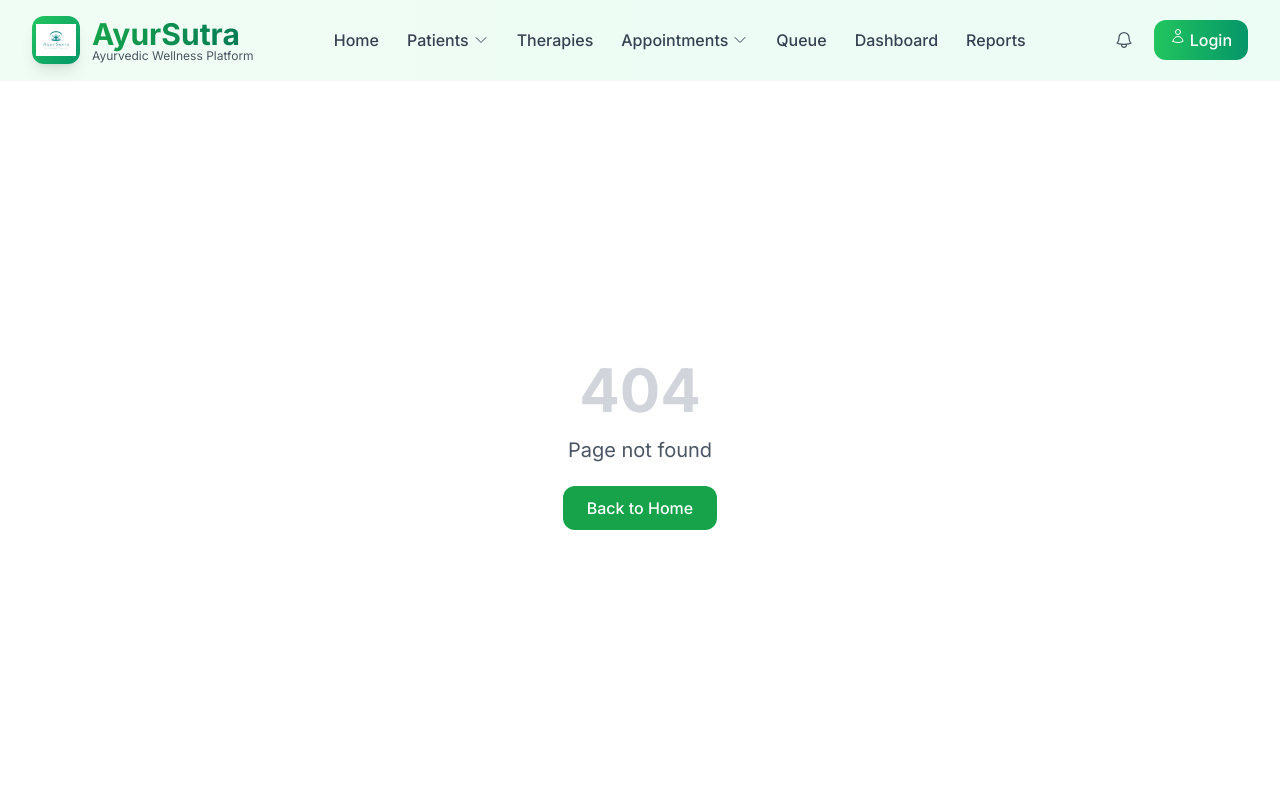
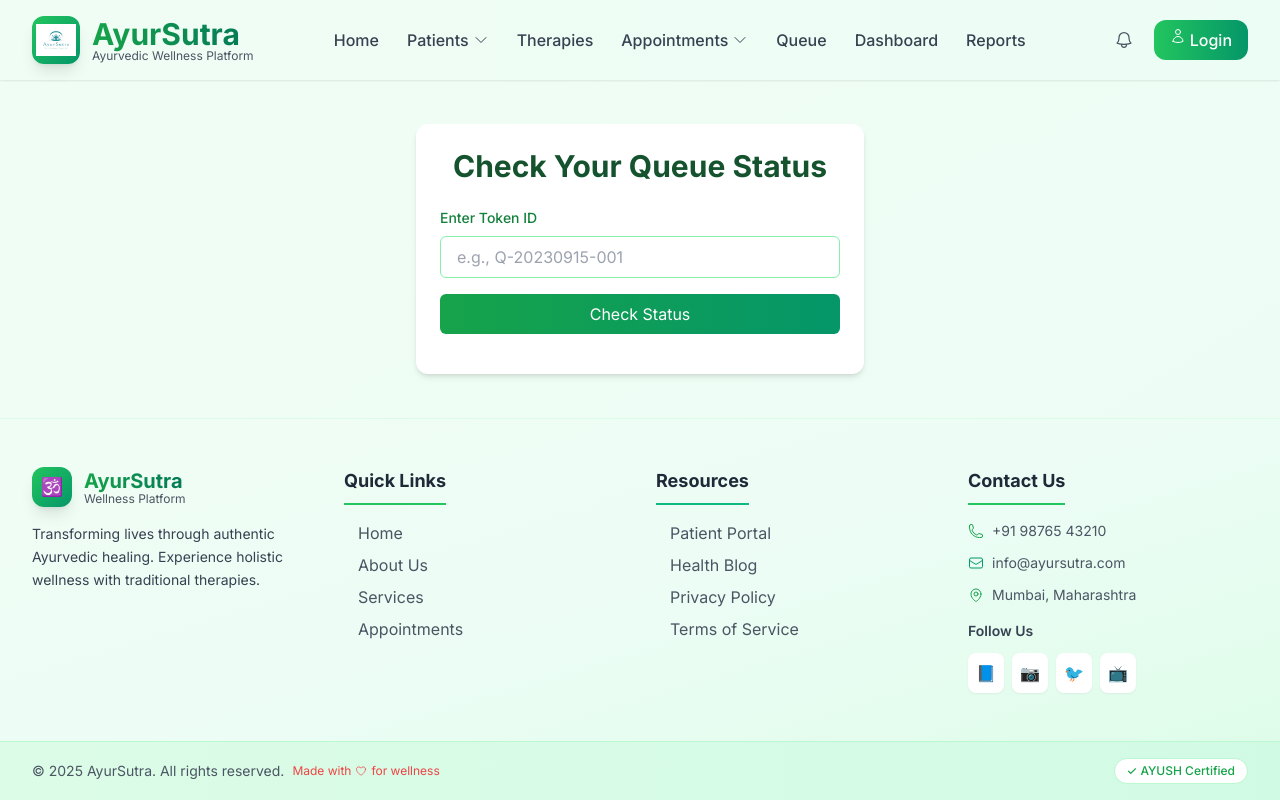
Before and after one commit to UtkarshArora09/AYURSUTRA, a React (Vite) app in the folder frontend/: page /queuetrends in a window 1280 px wide. Before the commit this address had no page. Built offline with nearby package versions, Linux system fonts and the light colour scheme.

Commit message:
Queuetrends made

```diff
--- a/frontend/src/App.jsx
+++ b/frontend/src/App.jsx
@@ -14,7 +14,7 @@ import PanchakarmaReschedule from './pages/PanchakarmaReschedule';
 import JoinQueue from './pages/JoinQueue';
 import QueueRescheduleCancel from './components/QueueRescheduleCancel';
 import PatientDashboard from './components/PatientDashboard';
-
+import QueueTrends from './queuetrends';
 function App() {
   return (
     <Router>
@@ -49,6 +49,7 @@ function App() {
             {/* Queue Routes */}
             <Route path="/queue" element={<JoinQueue />} />
             <Route path="/dashboard" element={<PatientDashboard/>}/>
+            <Route path="/queuetrends" element={<QueueTrends />} />
 
             {/* 404 catch-all */}
             <Route
--- a/frontend/src/components/Header/header.jsx
+++ b/frontend/src/components/Header/header.jsx
@@ -74,7 +74,7 @@ const Header = () => {
         },
       ],
     },
-    { name: "Queue", href: "/queue" },
+    { name: "Queue", href: "/queuetrends" },
     { name: "Dashboard", href: "/dashboard" },
     { name: "Reports", href: "/reports" },
   ];
--- /dev/null
+++ b/frontend/src/queuetrends.jsx
@@ -0,0 +1,132 @@
+import React, { useState } from "react";
+import Header from "./components/Header";
+import Footer from "./components/Footer";
+
+const mockQueueData = {
+  tokenNumber: "Q-20230915-001",
+  patientName: "John Doe",
+  hospitalName: "Ayurveda Healing Center - Mumbai",
+  doctorName: "Dr. Priya Sharma",
+  visitPurpose: "General Consultation",
+  currentPosition: 5,
+  totalInQueue: 20,
+  estimatedWaitTime: 40, // minutes
+  status: "waiting", // waiting, called, served, cancelled
+};
+
+export default function QueueTrends() {
+  const [tokenId, setTokenId] = useState("");
+  const [queueInfo, setQueueInfo] = useState(null);
+  const [error, setError] = useState("");
+  const [loading, setLoading] = useState(false);
+
+  const handleSearch = (e) => {
+    e.preventDefault();
+    setQueueInfo(null);
+    setError("");
+
+    if (!tokenId.trim()) {
+      setError("Please enter your token ID");
+      return;
+    }
+
+    setLoading(true);
+
+    // Simulate API call delay
+    setTimeout(() => {
+      if (tokenId.toUpperCase() === mockQueueData.tokenNumber) {
+        setQueueInfo(mockQueueData);
+      } else {
+        setError("Token ID not found");
+      }
+      setLoading(false);
+    }, 1000);
+  };
+
+  return (
+    <div className="min-h-screen flex flex-col bg-gradient-to-br from-green-50 to-emerald-50">
+      <Header />
+      <main className="flex-grow overflow-auto pt-20 px-4 sm:px-6 lg:px-8 flex items-center justify-center">
+        <div className="max-w-md w-full">
+          <div className="bg-white rounded-xl shadow-md p-6">
+            <h1 className="text-3xl font-bold text-center text-green-900 mb-6">
+              Check Your Queue Status
+            </h1>
+            <form onSubmit={handleSearch} className="mb-4">
+              <label
+                htmlFor="tokenId"
+                className="block text-sm font-medium text-green-700 mb-2"
+              >
+                Enter Token ID
+              </label>
+              <input
+                id="tokenId"
+                type="text"
+                placeholder="e.g., Q-20230915-001"
+                value={tokenId}
+                onChange={(e) => setTokenId(e.target.value.toUpperCase())}
+                required
+                className="w-full px-4 py-2 border border-green-300 rounded-md focus:outline-none focus:ring-2 focus:ring-green-500"
+              />
+              <button
+                type="submit"
+                disabled={loading}
+                className="mt-4 w-full bg-gradient-to-r from-green-600 to-emerald-600 text-white py-2 rounded-md hover:from-green-700 hover:to-emerald-700 transition-colors"
+              >
+                {loading ? "Checking..." : "Check Status"}
+              </button>
+            </form>
+
+            {error && (
+              <p className="text-center text-red-600 font-semibold mb-4">{error}</p>
+            )}
+
+            {queueInfo && (
+              <div className="border border-green-300 rounded-md p-4 bg-green-50 text-green-900">
+                <h2 className="text-xl font-semibold mb-3">Queue Details</h2>
+                <p>
+                  <strong>Name:</strong> {queueInfo.patientName}
+                </p>
+                <p>
+                  <strong>Token:</strong> {queueInfo.tokenNumber}
+                </p>
+                <p>
+                  <strong>Hospital:</strong> {queueInfo.hospitalName}
+                </p>
+                <p>
+                  <strong>Doctor:</strong> {queueInfo.doctorName}
+                </p>
+                <p>
+                  <strong>Purpose:</strong> {queueInfo.visitPurpose}
+                </p>
+                <p>
+                  <strong>Current Position:</strong> {queueInfo.currentPosition} / {queueInfo.totalInQueue}
+                </p>
+                <p>
+                  <strong>Estimated Wait Time:</strong> {queueInfo.estimatedWaitTime} minutes
+                </p>
+                <p>
+                  <strong>Status:</strong>{" "}
+                  <span
+                    className={`font-semibold ${
+                      queueInfo.status === "waiting"
+                        ? "text-yellow-600"
+                        : queueInfo.status === "called"
+                        ? "text-green-600"
+                        : queueInfo.status === "served"
+                        ? "text-gray-600"
+                        : "text-red-600"
+                    }`}
+                  >
+                    {queueInfo.status.charAt(0).toUpperCase() + queueInfo.status.slice(1)}
+                  </span>
+                </p>
+              </div>
+            )}
+          </div>
+        </div>
+      </main>
+      <Footer />
+    </div>
+  );
+}
```
